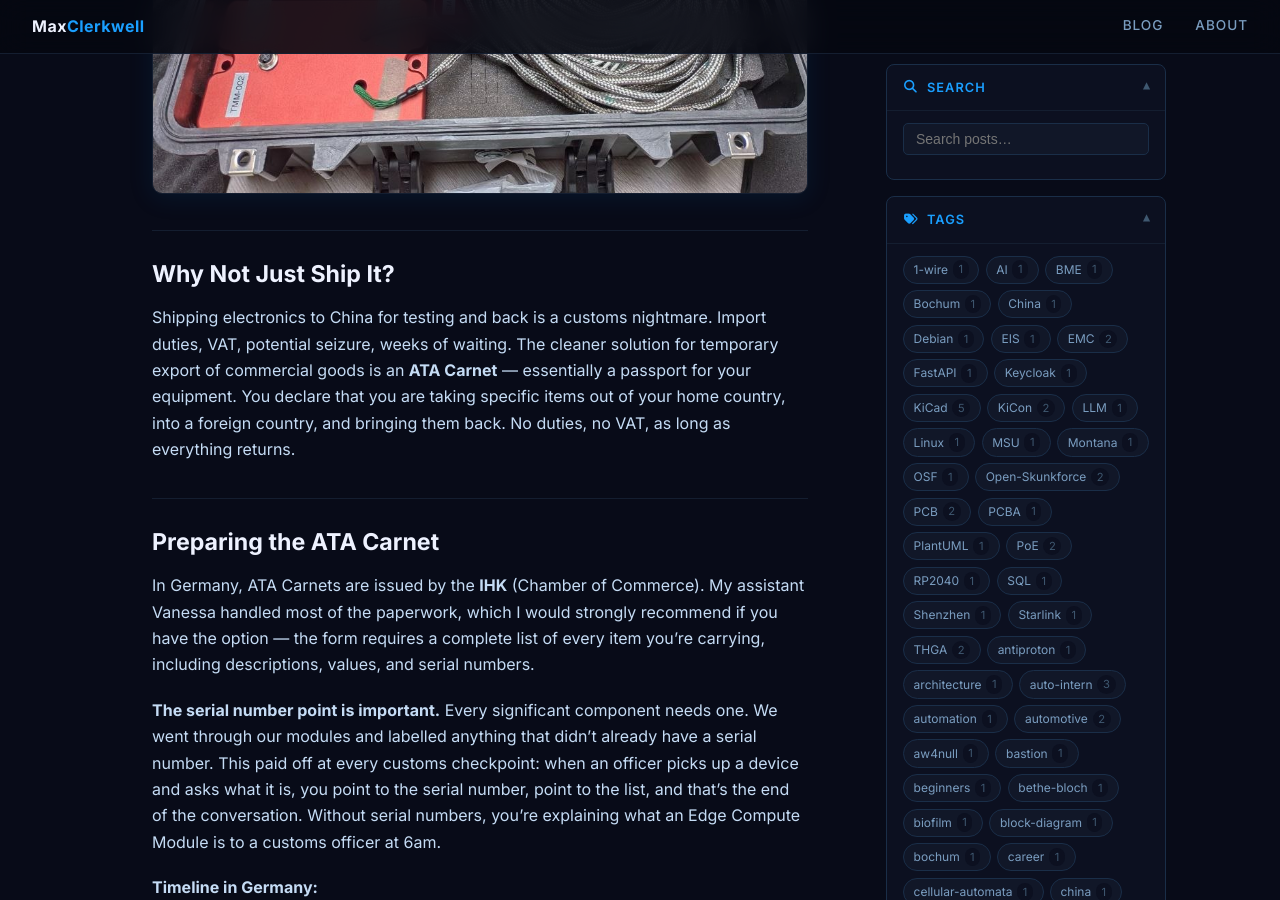
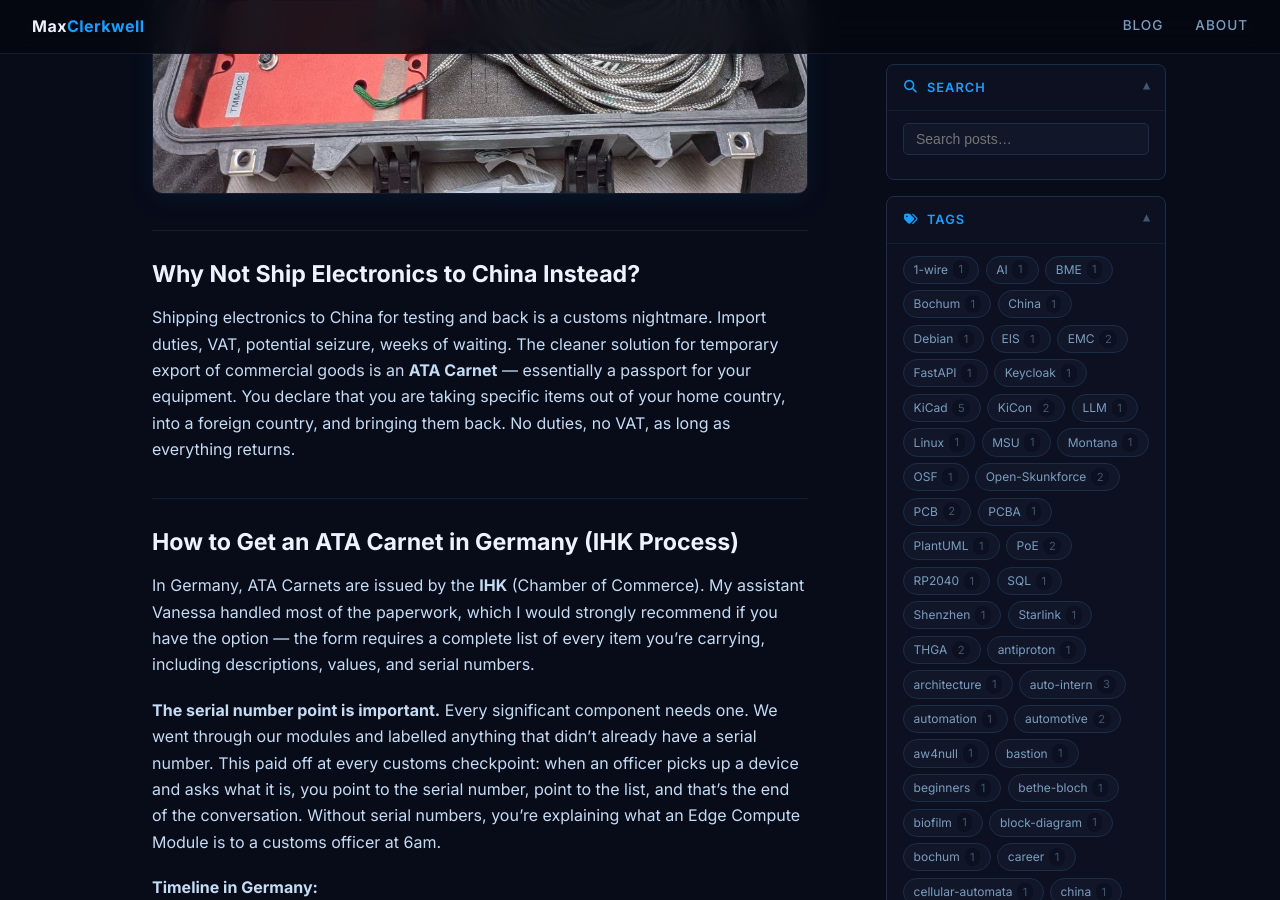
Before and after one commit to MaxClerkwell/maxclerkwell.github.io, a Jekyll site: the page built from posts/ata-carnet-china-travel/ata-carnet-china-travel.md, in a window 1280 px wide and 900 px high, scrolled down 1239 px. Built offline with Jekyll 4.4.1, drawn with Linux system fonts in a browser that asks for light colours; nearby versions of some CDN libraries; library files that are not in the unit come from our copies; comment, search, counter and statistics services are not loaded; some of the changed text lies outside the part shown.

Commit message:
SEO: optimise ATA Carnet post — keywords, headings, og:image
- Sharpen description for ATA Carnet and China travel search queries
- Add keywords and og:image frontmatter
- Rename four headings for better search intent coverage

Co-Authored-By: Claude Sonnet 4.6 <noreply@anthropic.com>

```diff
--- a/posts/ata-carnet-china-travel/ata-carnet-china-travel.md
+++ b/posts/ata-carnet-china-travel/ata-carnet-china-travel.md
@@ -3,7 +3,9 @@ layout: post
 title: "Travelling to China with a Peli Case Full of Electronics"
 date: 2026-04-09
 tags: [china, travel, hardware, EMC, logistics]
-description: "A practical guide for engineers taking commercial electronics to China for testing — ATA Carnet, Peli cases, Frankfurt T2, Guangzhou customs, and everything the internet doesn't tell you."
+description: "Practical guide for engineers flying to China with professional electronics — ATA Carnet process, Frankfurt customs, Guangzhou departure, apps to install, and a full pre-trip checklist."
+image: assets/photo_1_2026-04-14_16-02-16.jpg
+keywords: "ATA Carnet, China travel electronics, Frankfurt customs export, Guangzhou airport customs, Peli case travel, Holafly eSIM, WeChat China, EMC testing China logistics"
 permalink: /posts/ata-carnet-china-travel/
 ---
 
@@ -11,11 +13,11 @@ When I went to Dongguan for [EMC testing in March](/posts/dongguan-emc-march-202
 
 ![Peli case packed: foam cut to fit, modules secured, cables coiled alongside](assets/photo_1_2026-04-14_16-02-16.jpg)
 
-## Why Not Just Ship It?
+## Why Not Ship Electronics to China Instead?
 
 Shipping electronics to China for testing and back is a customs nightmare. Import duties, VAT, potential seizure, weeks of waiting. The cleaner solution for temporary export of commercial goods is an **ATA Carnet** — essentially a passport for your equipment. You declare that you are taking specific items out of your home country, into a foreign country, and bringing them back. No duties, no VAT, as long as everything returns.
 
-## Preparing the ATA Carnet
+## How to Get an ATA Carnet in Germany (IHK Process)
 
 In Germany, ATA Carnets are issued by the **IHK** (Chamber of Commerce). My assistant Vanessa handled most of the paperwork, which I would strongly recommend if you have the option — the form requires a complete list of every item you're carrying, including descriptions, values, and serial numbers.
 
@@ -43,11 +45,11 @@ The process at check-in is slightly unusual. You check in at the desk to get you
 
 At the customs office, an officer goes through the entire list with you, item by item. Everything comes out of the case. Everything gets counted. Then it goes back in, gets stamped, and you carry the case to the bag drop that the officer directs you to. **Budget 60 minutes for this process** on your first time, possibly more. My assistant Vanessa's preparation made it significantly faster — the serial numbers meant I never had to explain what anything was, just confirm it matched the list.
 
-## Arrival in China
+## Chinese Customs on Arrival: What to Expect
 
 At the Chinese customs on arrival, the process mirrors the German departure. Find a customs officer immediately — don't walk through the green channel. Show the ATA Carnet, let them inspect, they take one of the pages, sign the document, and you're done. It takes longer than in Germany. If someone is waiting for you, warn them in advance.
 
-## Apps to Install Before You Leave
+## Essential Apps for Engineers Travelling to China
 
 Install these before departure, not on arrival:
 
```
